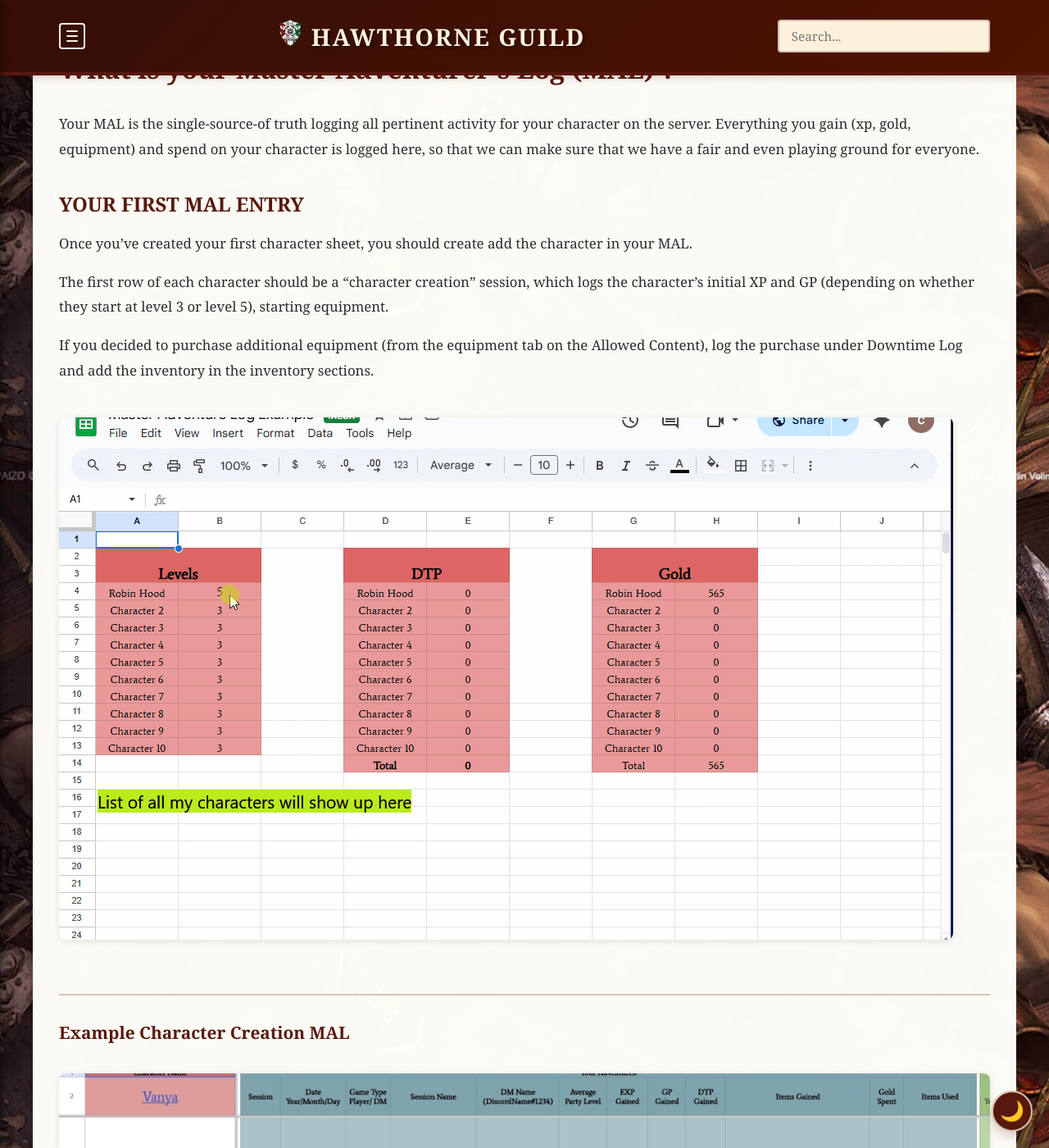
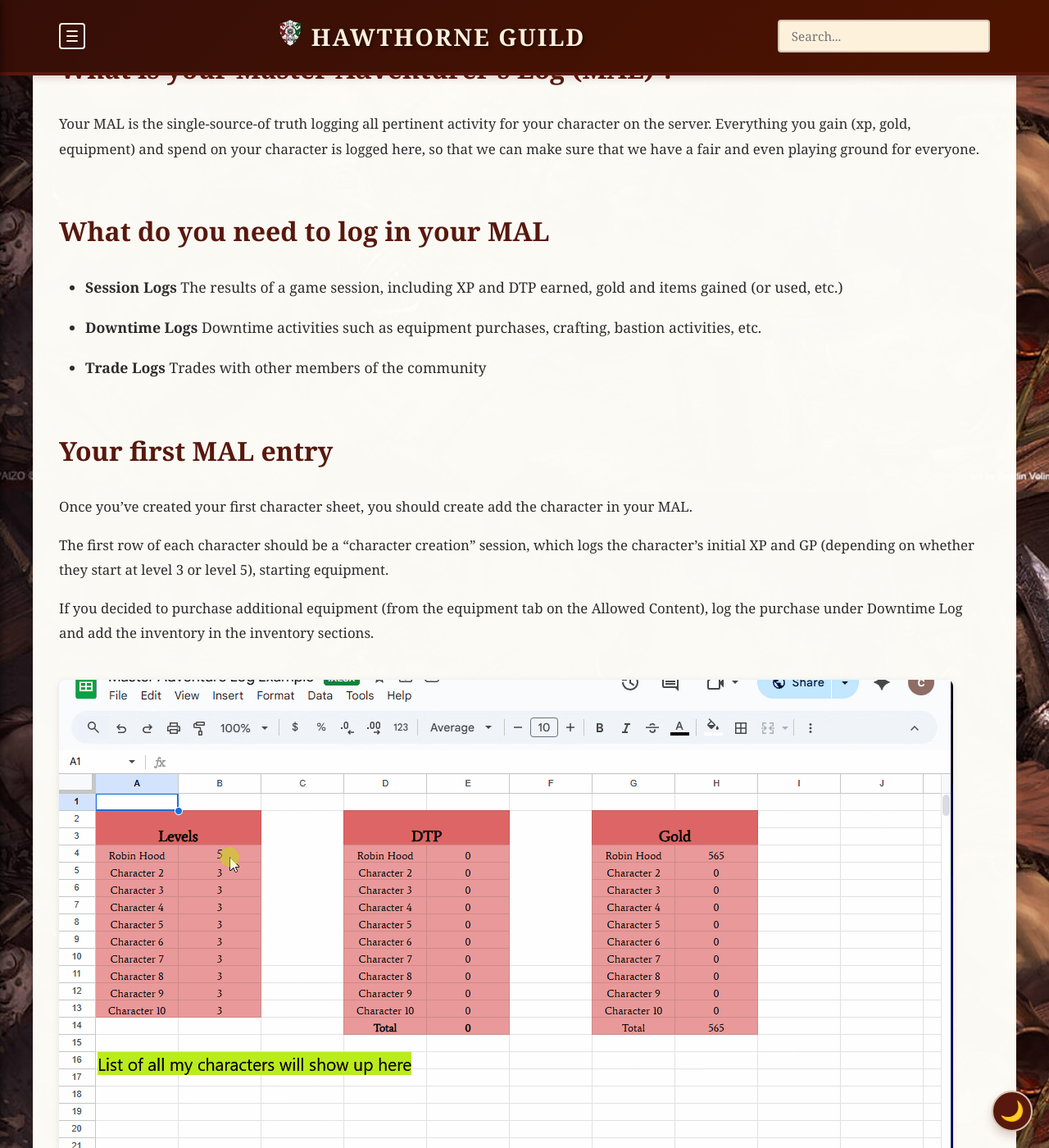
Before and after one commit to coconutswallow/Guides, a Jekyll site: the page built from _playersguide/your-mal.md, in a window 1280 px wide and 1400 px high, scrolled down 300 px. Shown: the whole window at 82% size. Built offline with Jekyll 4.4.1, drawn with Linux system fonts in a browser that asks for light colours; comment, search, counter and statistics services are not loaded; some of the changed text lies outside the part shown.

Commit message:
updates to the players guide

```diff
--- a/_playersguide/your-mal.md
+++ b/_playersguide/your-mal.md
@@ -9,7 +9,17 @@
 
 Your MAL is the single-source-of truth logging all pertinent activity for your character on the server.  Everything you gain (xp, gold, equipment) and spend on your character is logged here, so that we can make sure that we have a fair and even playing ground for everyone.
 
-### Your first MAL entry
+
+## What do you need to log in your MAL
+
+- **Session Logs**  The results of a game session, including XP and DTP earned, gold and items gained (or used, etc.)
+
+- **Downtime Logs** Downtime activities such as equipment purchases, crafting, bastion activities, etc.
+
+- **Trade Logs** Trades with other members of the community
+
+
+## Your first MAL entry
 
 Once you've created your first character sheet, you should create add the character in your MAL.
 
```
Also changed, not shown: other parts of _playersguide/your-mal.md (+2 -2 lines), _playersguide/character-creation.md (+3 -3 lines).
